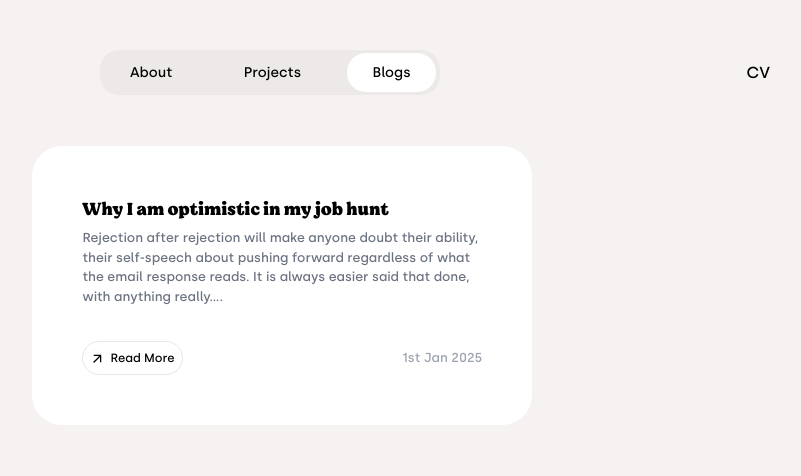
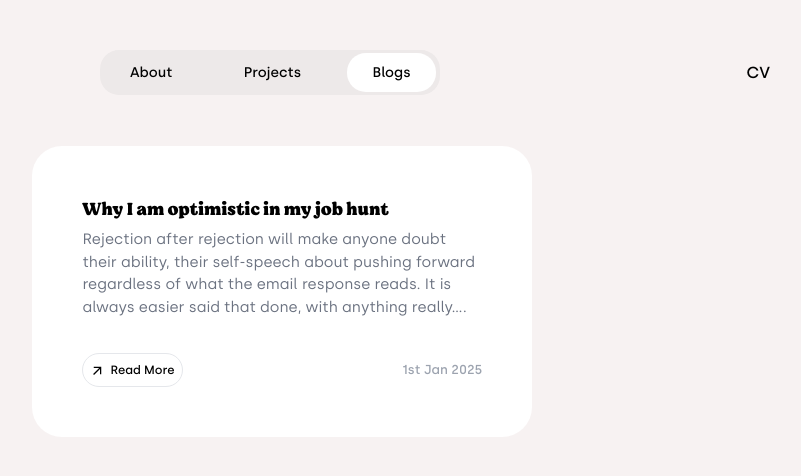
Before and after one commit to DonHamsa/myPortfolio, a Next.js app: page /blogs in a window 1280 px wide. Shown: the top 476 px of the page, without its empty margins (358-1159 px from the left). Built offline with nearby package versions, Linux system fonts and the light colour scheme.

Commit message:
website mvp:1 (desktop mode complete)

```diff
--- a/src/app/globals.css
+++ b/src/app/globals.css
@@ -14,7 +14,7 @@
 
 @font-face{
   font-family: 'Morango';
-  src: url("/fonts/Morango.otf"),;
+  src: url("/fonts/Morango.otf"),
 }
 
 
--- a/src/components/BlogPreview/BlogPreview.jsx
+++ b/src/components/BlogPreview/BlogPreview.jsx
@@ -5,9 +5,9 @@ export default function BlogPreview({heading, synopsis, date}){
   return(
     <div className='p-[50px] w-[500px] rounded-[30px] bg-white'>
       <h2 className="font-Morango text-[18px] mb-[5px]">{heading}</h2>
-      <p className=" text-[13px] mb-[35px] text-gray-500">{synopsis}</p>
+      <p className=" text-[15px] mb-[35px] text-gray-500 font-lightCustom">{synopsis}</p>
       <div className="flex justify-between items-center ">
-        <div className="p-[7px] rounded-[30px] border flex justify-center items-center cursor-pointer">
+        <div className="p-[7px] rounded-[30px] border flex justify-center items-center cursor-pointer ">
           <MdArrowOutward className="h-[15px] w-[15px] mr-[5px]"/>
           <p className="text-[12px]">Read More</p>
         </div>
--- a/tailwind.config.mjs
+++ b/tailwind.config.mjs
@@ -13,6 +13,7 @@ export default {
       },
       fontFamily: {
         custom: ["silkaMedium"],
+        lightCustom: ["silka"],
         techStack: ['Poppins'], // Use the global variable here
         Morango: ["Morango"]
       },
```
